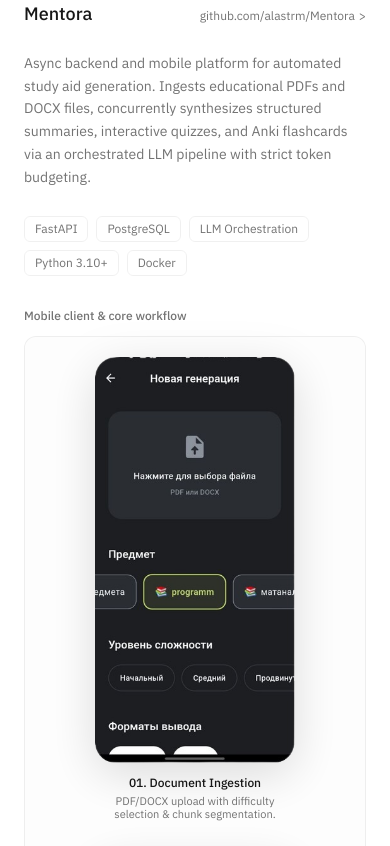
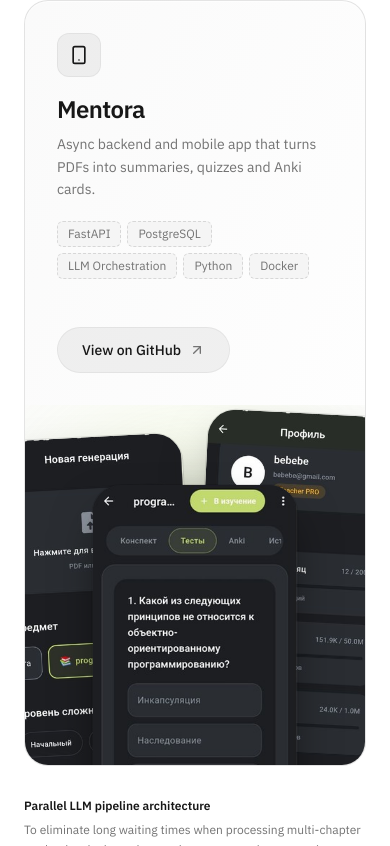
Before and after one commit to alastrm/alastrm.github.io, a Next.js app: page / in a window 390 px wide. Shown: the part 1798-2644 px from the top of the page. Built offline with nearby package versions, Linux system fonts and the light colour scheme.

Commit message:
feat: redesign Mentora project block into bento showcase card with staggered phone composition

```diff
--- a/src/app/page.tsx
+++ b/src/app/page.tsx
@@ -10,7 +10,7 @@
   FastApiIcon,
 } from "@/components/TechIcons";
 import { FaGithub, FaTelegram, FaEnvelope } from "react-icons/fa";
-import { ChevronRight, Terminal } from "lucide-react";
+import { ChevronRight, Terminal, Smartphone, ArrowUpRight } from "lucide-react";
 
 export default function Home() {
   return (
@@ -248,119 +248,99 @@
             </div>
           </div>
 
-          {/* Project 2: Mentora */}
+          {/* Project 2: Mentora (Bento-style Showcase Card) */}
           <div className="pt-10 border-t border-[var(--border)] space-y-6">
-            <div className="flex items-baseline justify-between flex-wrap gap-2">
-              <h3 className="text-lg sm:text-xl font-medium text-[var(--fg)]">
+            <div className="group relative rounded-3xl overflow-hidden min-h-[420px] border border-black/10 dark:border-white/10 bg-gradient-to-br from-neutral-50 to-white dark:from-neutral-900 dark:to-neutral-950 shadow-[inset_0_1px_0_rgba(255,255,255,0.8)] dark:shadow-[inset_0_1px_0_rgba(255,255,255,0.06)] flex flex-col md:grid md:grid-cols-[5fr_7fr]">
+
+              {/* Left Column (p-8 md:p-10, flex flex-col justify-between) */}
+              <div className="p-8 md:p-10 flex flex-col justify-between relative z-10 space-y-8 md:space-y-0">
+                <div className="space-y-4">
+                  {/* 44px rounded-xl icon tile */}
+                  <div className="w-11 h-11 rounded-xl bg-black/5 dark:bg-white/10 border border-black/5 dark:border-white/10 flex items-center justify-center text-[var(--fg)]">
+                    <Smartphone className="w-5 h-5" />
+                  </div>
+
+                  <div className="space-y-2">
+                    <h3 className="text-2xl font-semibold text-[var(--fg)] tracking-tight">
                       Mentora
                     </h3>
+                    <p className="text-sm font-light text-[var(--muted)] leading-relaxed">
+                      Async backend and mobile app that turns PDFs into summaries, quizzes and Anki cards.
+                    </p>
+                  </div>
+
+                  {/* Tech chips (same dashed style as hero) */}
+                  <div className="flex flex-wrap items-center gap-1.5 pt-1">
+                    {["FastAPI", "PostgreSQL", "LLM Orchestration", "Python", "Docker"].map((tech) => (
+                      <span
+                        key={tech}
+                        className="px-2.5 py-1 text-xs rounded-md border border-dashed border-[var(--border-dashed)] text-[var(--muted)] bg-[var(--chip-bg)] font-normal"
+                      >
+                        {tech}
+                      </span>
+                    ))}
+                  </div>
+                </div>
+
+                {/* Bottom: pill button "View on GitHub" + arrow icon */}
+                <div className="pt-4 md:pt-0">
                   <a
                     href="https://github.com/alastrm/Mentora"
                     target="_blank"
                     rel="noopener noreferrer"
-                className="text-xs text-[var(--muted)] hover:text-[var(--fg)] transition-colors inline-flex items-center gap-1"
+                    className="inline-flex items-center gap-2 px-6 py-3 rounded-full text-sm font-medium text-[var(--fg)] bg-black/5 hover:bg-black/10 dark:bg-white/10 dark:hover:bg-white/15 border border-black/5 dark:border-white/10 transition-colors w-fit group/btn"
                   >
-                <span>github.com/alastrm/Mentora</span>
-                <span>&gt;</span>
+                    <span>View on GitHub</span>
+                    <ArrowUpRight className="w-4 h-4 text-[var(--muted)] group-hover/btn:text-[var(--fg)] transition-colors" />
                   </a>
-            </div>
-
-            <p className="text-sm sm:text-base font-light text-[var(--muted)] leading-relaxed">
-              Async backend and mobile platform for automated study aid generation. Ingests educational PDFs and DOCX files, concurrently synthesizes structured summaries, interactive quizzes, and Anki flashcards via an orchestrated LLM pipeline with strict token budgeting.
-            </p>
-
-            <div className="flex flex-wrap items-center gap-2 pt-1 text-xs text-[var(--muted)] font-normal">
-              <span className="px-2.5 py-1 rounded-md border border-[var(--border)] bg-transparent">
-                FastAPI
-              </span>
-              <span className="px-2.5 py-1 rounded-md border border-[var(--border)] bg-transparent">
-                PostgreSQL
-              </span>
-              <span className="px-2.5 py-1 rounded-md border border-[var(--border)] bg-transparent">
-                LLM Orchestration
-              </span>
-              <span className="px-2.5 py-1 rounded-md border border-[var(--border)] bg-transparent">
-                Python 3.10+
-              </span>
-              <span className="px-2.5 py-1 rounded-md border border-[var(--border)] bg-transparent">
-                Docker
-              </span>
-            </div>
-
-            {/* Mobile Showcase: 3 Key Screens */}
-            <div className="space-y-3 pt-2">
-              <div className="text-xs font-medium text-[var(--muted)]">
-                Mobile client &amp; core workflow
-              </div>
-              <div className="p-5 sm:p-8 rounded-xl border border-[var(--border)] bg-[var(--terminal-bg)]/40">
-                <div className="grid grid-cols-1 sm:grid-cols-3 gap-8 sm:gap-6 items-start">
-                  {/* Screen 1: Ingestion & Setup */}
-                  <div className="flex flex-col items-center text-center space-y-3">
-                    <div className="relative w-full max-w-[200px] sm:max-w-[215px] drop-shadow-[0_12px_24px_rgba(0,0,0,0.14)] dark:drop-shadow-[0_16px_32px_rgba(0,0,0,0.65)] transition-transform duration-200 hover:-translate-y-1">
-                      <Image
-                        src="/mvp/mentora-ingest.png"
-                        alt="Document Ingestion & Generation Setup"
-                        width={317}
-                        height={642}
-                        className="w-full h-auto object-contain select-none"
-                      />
-                    </div>
-                    <div className="space-y-1">
-                      <div className="text-xs font-medium text-[var(--fg)]">
-                        01. Document Ingestion
-                      </div>
-                      <p className="text-[11px] font-light text-[var(--muted)] leading-tight max-w-[190px]">
-                        PDF/DOCX upload with difficulty selection &amp; chunk segmentation.
-                      </p>
                 </div>
               </div>
 
-                  {/* Screen 2: Interactive Tests & Synthesis */}
-                  <div className="flex flex-col items-center text-center space-y-3">
-                    <div className="relative w-full max-w-[200px] sm:max-w-[215px] drop-shadow-[0_12px_24px_rgba(0,0,0,0.14)] dark:drop-shadow-[0_16px_32px_rgba(0,0,0,0.65)] transition-transform duration-200 hover:-translate-y-1">
+              {/* Right Column: staggered composition bleeding off the bottom */}
+              <div className="relative min-h-[360px] md:min-h-[440px] overflow-hidden flex items-end">
+                {/* Blurred radial glow in accent lime (#c8e86a at 15-20% opacity) */}
+                <div className="absolute top-1/2 left-1/2 -translate-x-1/2 -translate-y-1/2 w-[360px] md:w-[420px] h-[360px] md:h-[420px] rounded-full bg-[#c8e86a]/15 dark:bg-[#c8e86a]/20 blur-3xl pointer-events-none" />
+
+                {/* Staggered composition */}
+                <div className="relative w-full h-[360px] md:h-[440px] transition-transform duration-500 ease-out group-hover:-translate-y-1.5">
+                  {/* Left phone: top-10, tilted -rotate-3 */}
+                  <div className="absolute -left-6 sm:left-1 md:-left-6 lg:left-2 top-8 sm:top-10 w-[190px] sm:w-[220px] md:w-[220px] lg:w-[240px] rounded-[28px] ring-1 ring-black/10 dark:ring-white/15 shadow-2xl shadow-black/50 -rotate-3 select-none pointer-events-none">
+                    <Image
+                      src="/mvp/mentora-ingest.png"
+                      alt="Mentora Document Ingestion"
+                      width={317}
+                      height={642}
+                      className="w-full h-auto object-contain rounded-[28px]"
+                    />
+                  </div>
+
+                  {/* Right phone: top-4, tilted rotate-3 */}
+                  <div className="absolute right-[-24px] sm:right-1 md:right-[-24px] lg:right-2 top-2 sm:top-4 w-[190px] sm:w-[220px] md:w-[220px] lg:w-[240px] rounded-[28px] ring-1 ring-black/10 dark:ring-white/15 shadow-2xl shadow-black/50 rotate-3 select-none pointer-events-none">
+                    <Image
+                      src="/mvp/mentora-quota.png"
+                      alt="Mentora Quota Management"
+                      width={317}
+                      height={642}
+                      className="w-full h-auto object-contain rounded-[28px]"
+                    />
+                  </div>
+
+                  {/* Center phone: top-24, slightly larger, z-10 */}
+                  <div className="absolute left-1/2 -translate-x-1/2 top-20 sm:top-24 w-[205px] sm:w-[235px] md:w-[235px] lg:w-[255px] z-10 rounded-[28px] ring-1 ring-black/10 dark:ring-white/15 shadow-2xl shadow-black/60 select-none pointer-events-none">
                     <Image
                       src="/mvp/mentora-quiz.png"
-                        alt="AI Conspectus & Quiz Generation"
+                      alt="Mentora Interactive Quiz"
                       width={322}
                       height={642}
-                        className="w-full h-auto object-contain select-none"
+                      className="w-full h-auto object-contain rounded-[28px]"
                     />
-                    </div>
-                    <div className="space-y-1">
-                      <div className="text-xs font-medium text-[var(--fg)]">
-                        02. Quiz &amp; Summary Synthesis
-                      </div>
-                      <p className="text-[11px] font-light text-[var(--muted)] leading-tight max-w-[190px]">
-                        Concurrent generation of interactive multiple-choice tests &amp; notes.
-                      </p>
-                    </div>
-                  </div>
-
-                  {/* Screen 3: Quota & Token Accounting */}
-                  <div className="flex flex-col items-center text-center space-y-3">
-                    <div className="relative w-full max-w-[200px] sm:max-w-[215px] drop-shadow-[0_12px_24px_rgba(0,0,0,0.14)] dark:drop-shadow-[0_16px_32px_rgba(0,0,0,0.65)] transition-transform duration-200 hover:-translate-y-1">
-                      <Image
-                        src="/mvp/mentora-quota.png"
-                        alt="Token Quotas & Row-Level Locking"
-                        width={317}
-                        height={642}
-                        className="w-full h-auto object-contain select-none"
-                      />
-                    </div>
-                    <div className="space-y-1">
-                      <div className="text-xs font-medium text-[var(--fg)]">
-                        03. Token Accounting &amp; Quotas
-                      </div>
-                      <p className="text-[11px] font-light text-[var(--muted)] leading-tight max-w-[190px]">
-                        Row-level locking prevention of double-spends and quota overruns.
-                      </p>
-                    </div>
-                  </div>
                   </div>
                 </div>
               </div>
 
-            {/* Engineering Deep Dives */}
+            </div>
+
+            {/* Below the card: Engineering Deep Dives (2 columns) */}
             <div className="grid grid-cols-1 sm:grid-cols-2 gap-6 pt-2 text-xs sm:text-sm">
               <div className="space-y-1.5">
                 <h4 className="font-semibold text-[var(--fg)]">
```
Lines whose indentation alone changed are shown as unchanged.
